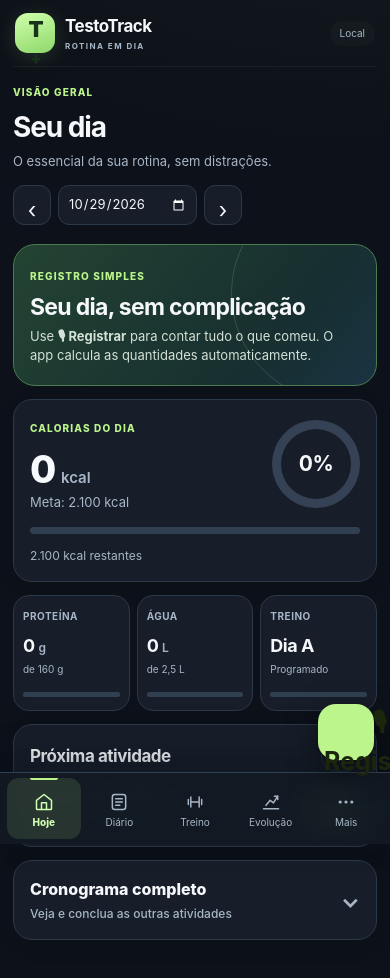
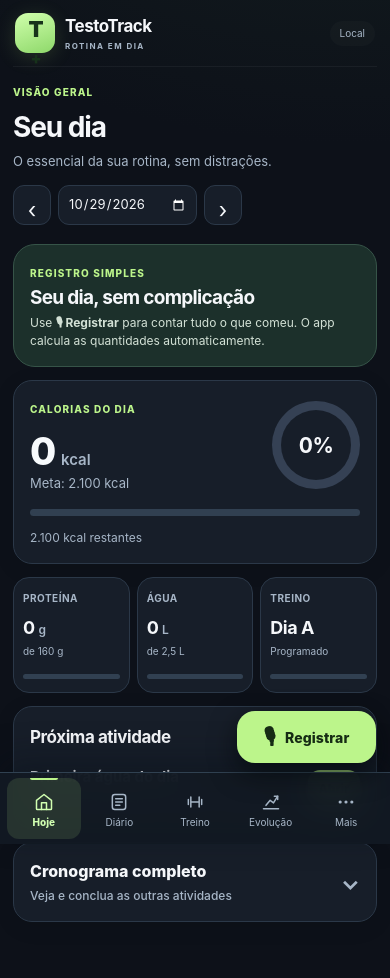
Before and after one commit to sbarboza0811/testotracker, a plain HTML site: page index.html in a window 390 px wide. Drawn offline with nearby package versions, Linux system fonts and the light colour scheme.

Commit message:
ux: botao único de voz claro, layout sem atalhos redundantes

```diff
--- a/v3.css
+++ b/v3.css
@@ -290,3 +290,26 @@ h3{font-size:16px}
  .bottom-nav button svg{width:19px;height:19px}
 }
 @media(prefers-reduced-motion:reduce){.btn,.accordion-chevron{transition:none}}
+
+
+/* One voice action, no duplicate call-to-action buttons */
+.fab{
+ width:auto;min-width:145px;height:53px;padding:0 18px;right:max(17px,calc((100vw - 885px)/2));
+ display:flex;align-items:center;justify-content:center;gap:9px;
+ border-radius:18px;font-size:14px;font-weight:850;letter-spacing:.1px;
+ background:var(--green);color:#162b14;box-shadow:0 10px 27px #0206089e
+}
+.fab span:first-child{font-size:21px;line-height:1}
+.fab span:last-child{white-space:nowrap}
+.dashboard-hero-calm{padding:17px 19px;background:#1c302b;border-color:#365448}
+.dashboard-hero-calm h2{font-size:20px;margin:3px 0 6px}
+.dashboard-hero-calm p{font-size:12px}
+.dashboard-hero-calm:after{display:none}
+.water-buttons{grid-template-columns:repeat(2,minmax(0,1fr))}
+.water-buttons .btn{width:100%}
+.meal-tile:not(:has(.meal-tile-actions)) .meal-tile-bottom{padding-bottom:0}
+@media(max-width:450px){
+ .fab{right:14px;bottom:calc(81px + env(safe-area-inset-bottom));height:52px;min-width:139px;padding:0 14px}
+ .dashboard-hero-calm{padding:16px}
+ .dashboard-hero-calm h2{font-size:19px}
+}
```
